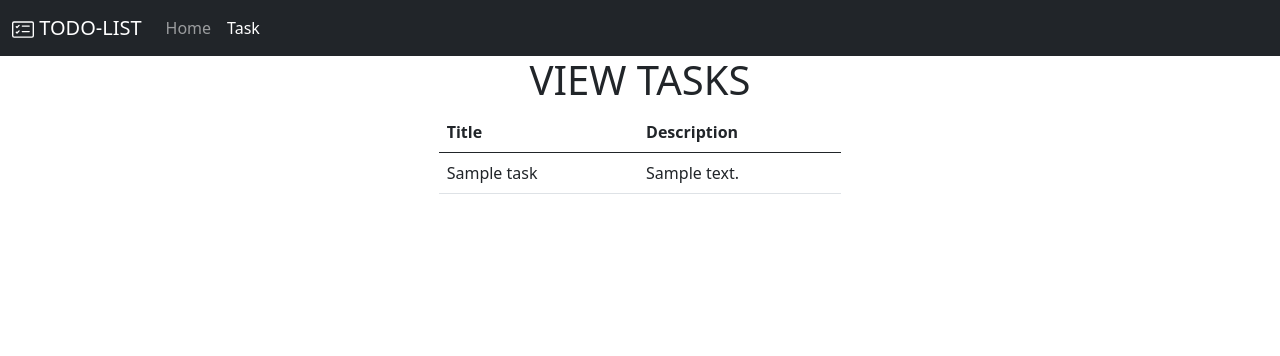
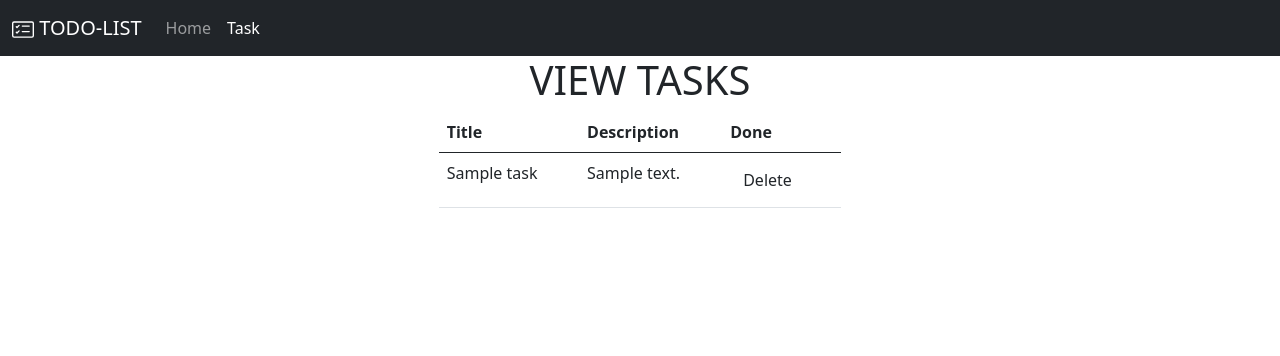
Before and after one commit to ssaharsh/todo-list, a Django app: page /show in a window 1280 px wide. Shown: the top 356 px of the page. Run offline with Django 3.2, Linux system fonts and the light colour scheme; tables that the repository leaves empty hold one stand-in row (values such as "Sample post").

Commit message:
added delete function

```diff
--- a/todo/templates/show.html
+++ b/todo/templates/show.html
@@ -51,6 +51,7 @@
                     <tr>
                         <th scope="col">Title</th>
                         <th scope="col">Description</th>
+                        <th scope="col">Done</th>
                     </tr>
                 </thead>
                 <tbody>
@@ -58,6 +59,11 @@
                     <tr>
                         <td id="Title" name="Title">{{task.Title}}</td>
                         <td id="Desc" name="Desc">{{task.Desc}}</td>
+                        <td>
+                            <form action="" method="get">
+                                <button class = "btn btn-default" name="DeleteButton" value="{{ task.Title }}">Delete</button>
+                            </form>
+                        </td>
                     </tr>
                     {% endfor %}
 
--- a/todo/todowork/views.py
+++ b/todo/todowork/views.py
@@ -7,6 +7,8 @@ from .models import Task
 # Create your views here.
 
 def show(request):
+    if (request.GET.get('DeleteButton')):
+        Task.objects.filter(Title = request.GET.get('DeleteButton')).delete()
     allTasks = Task.objects.all()
     context = {'tasks':allTasks}
     return render(request,'show.html',context)
```
